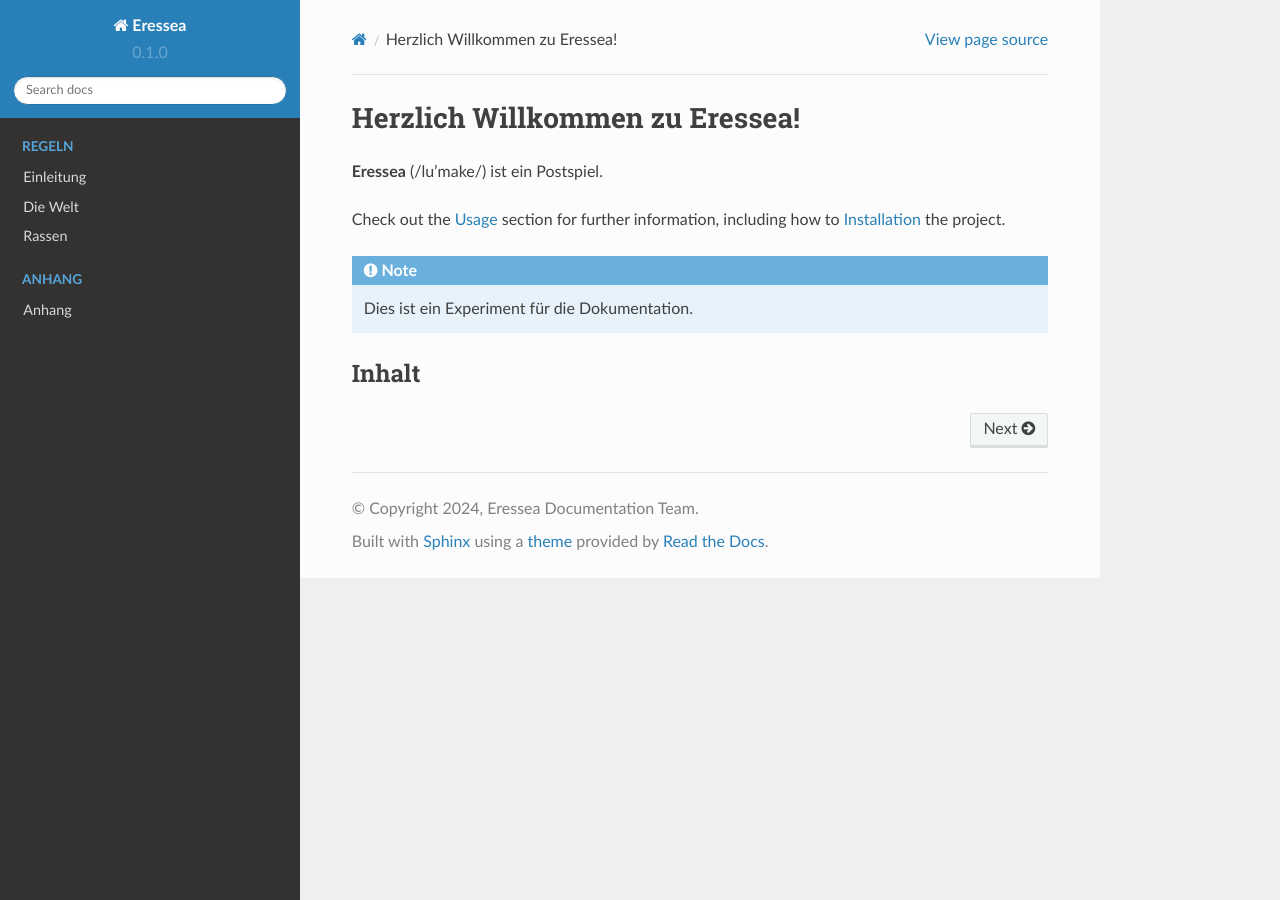
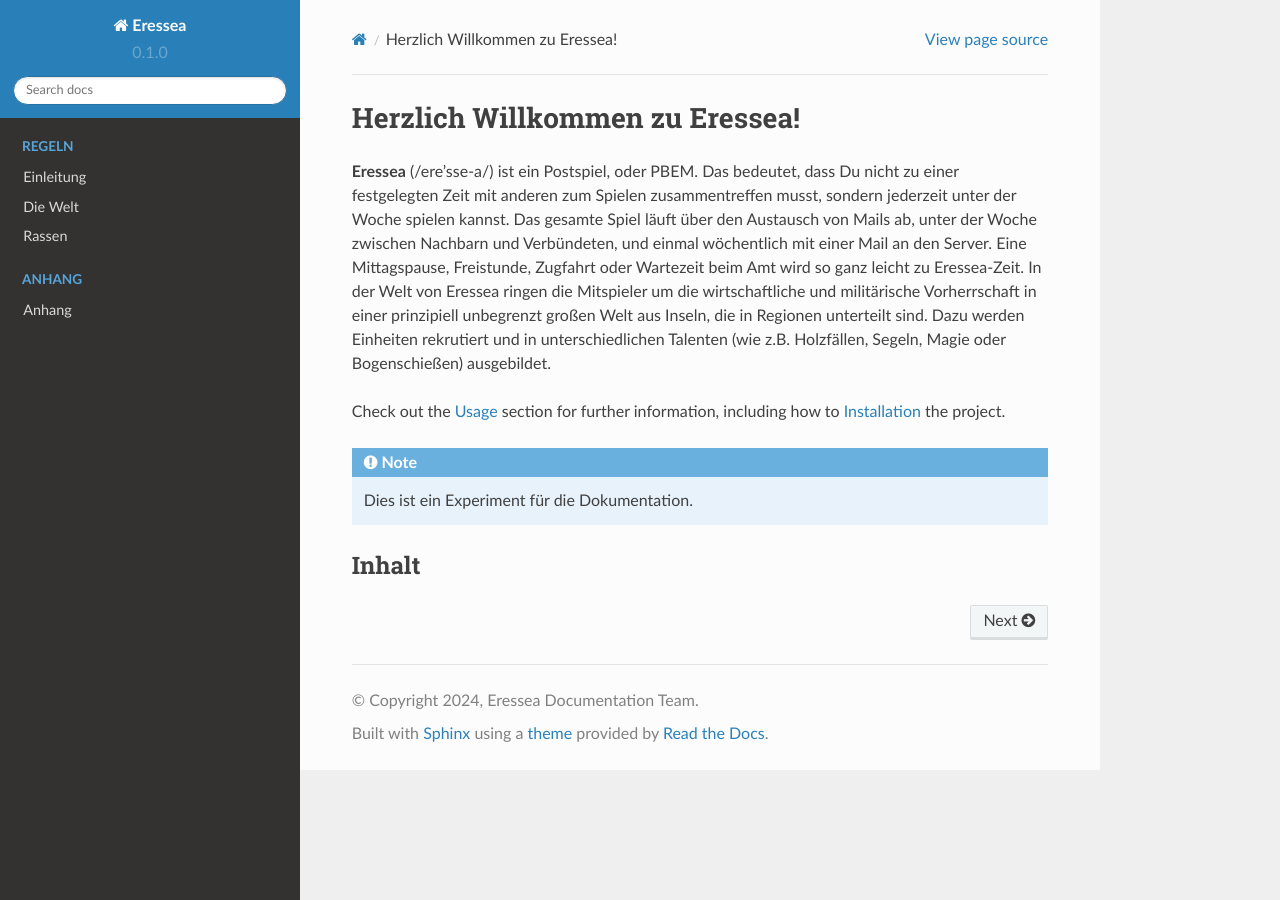
Before and after one commit to ennorehling/rtd-tutorial, a Sphinx documentation site: the page built from docs/source/index.rst, in a window 1280 px wide. Built offline with Sphinx 7.4.7 and the Read the Docs theme 2.0.0, drawn with Linux system fonts in a browser that asks for light colours; pages that are not in the unit, such as notebooks, are missing from menus.

Commit message:
Eressea, not Lumache
Remove Lumache references

```diff
--- a/docs/source/index.rst
+++ b/docs/source/index.rst
@@ -1,7 +1,9 @@
 Herzlich Willkommen zu Eressea!
 ===============================
 
-**Eressea** (/lu'make/) ist ein Postspiel.
+**Eressea** (/ere'sse-a/) ist ein Postspiel, oder PBEM.
+Das bedeutet, dass Du nicht zu einer festgelegten Zeit mit anderen zum Spielen zusammentreffen musst, sondern jederzeit unter der Woche spielen kannst. Das gesamte Spiel läuft über den Austausch von Mails ab, unter der Woche zwischen Nachbarn und Verbündeten, und einmal wöchentlich mit einer Mail an den Server. Eine Mittagspause, Freistunde, Zugfahrt oder Wartezeit beim Amt wird so ganz leicht zu Eressea-Zeit.
+In der Welt von Eressea ringen die Mitspieler um die wirtschaftliche und militärische Vorherrschaft in einer prinzipiell unbegrenzt großen Welt aus Inseln, die in Regionen unterteilt sind. Dazu werden Einheiten rekrutiert und in unterschiedlichen Talenten (wie z.B. Holzfällen, Segeln, Magie oder Bogenschießen) ausgebildet.
 
 Check out the :doc:`usage` section for further information, including
 how to :ref:`installation` the project.
```
